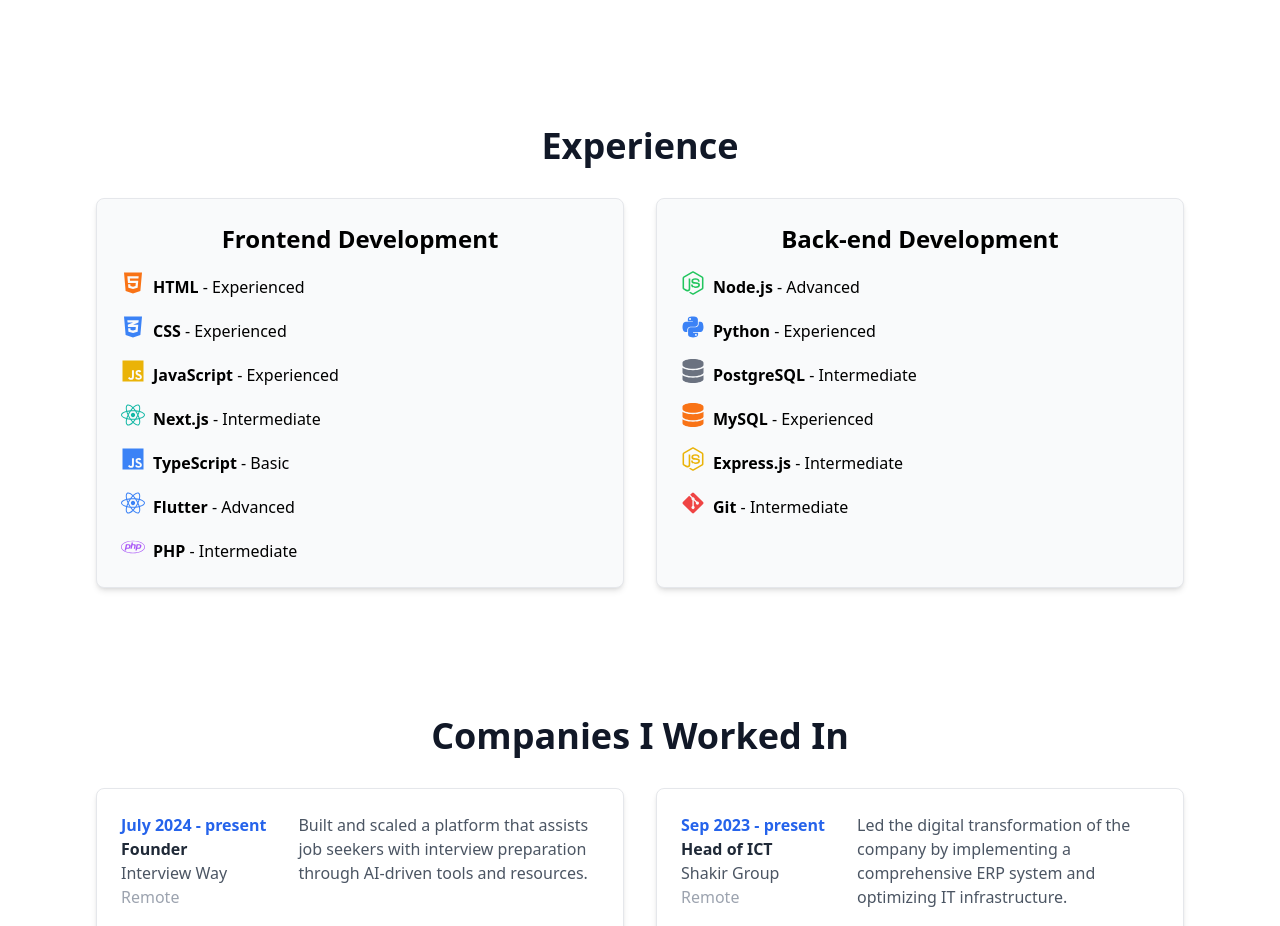
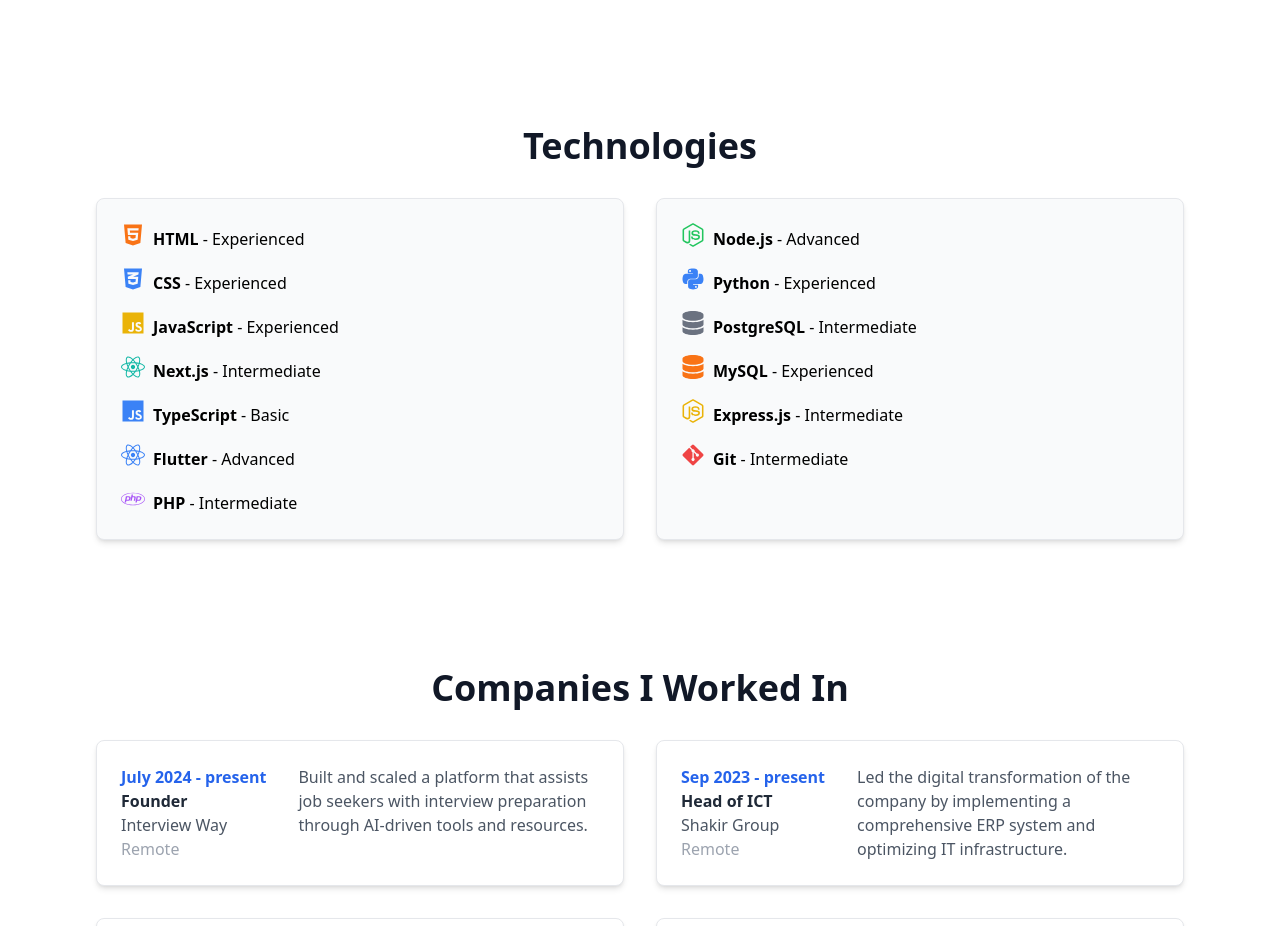
Before and after one commit to abmoallim/abmoallim, a Next.js app: page / in a window 1280 px wide. Shown: the part 1004-1930 px from the top of the page. Built offline with nearby package versions, Linux system fonts and the light colour scheme.

Commit message:
Technologies

```diff
--- a/app/components/Experience.js
+++ b/app/components/Experience.js
@@ -8,10 +8,10 @@
     return (
         <section id="experience" className="py-16 bg-white dark:bg-gray-900 text-black dark:text-white">
             <div className="container mx-auto px-6 md:px-12 lg:px-24">
-                <h2 className="text-4xl font-bold text-center text-gray-900 mb-8">Experience</h2>
+                <h2 className="text-4xl font-bold text-center text-gray-900 mb-8">Technologies</h2>
                 <div className="grid grid-cols-1 md:grid-cols-2 gap-8">
                     <div className="p-6 border rounded-lg shadow-md bg-gray-50 dark:bg-slate-800">
-                        <h3 className="text-2xl font-semibold text-center mb-4">Frontend Development</h3>
+                        {/* <h3 className="text-2xl font-semibold text-center mb-4">Frontend Development</h3> */}
                         <ul className="space-y-4">
                             <li><FontAwesomeIcon icon={faHtml5} className="text-orange-500 w-6 h-6 mr-2" /><strong>HTML</strong> - Experienced</li>
                             <li><FontAwesomeIcon icon={faCss3Alt} className="text-blue-500 w-6 h-6 mr-2" /><strong>CSS</strong> - Experienced</li>
@@ -23,7 +23,7 @@
                         </ul>
                     </div>
                     <div className="p-6 border rounded-lg shadow-md bg-gray-50 dark:bg-slate-800">
-                        <h3 className="text-2xl font-semibold text-center mb-4">Back-end Development</h3>
+                        {/* <h3 className="text-2xl font-semibold text-center mb-4">Back-end Development</h3> */}
                         <ul className="space-y-4">
                             <li><FontAwesomeIcon icon={faNodeJs} className="text-green-500 w-6 h-6 mr-2" /><strong>Node.js</strong> - Advanced</li>
                             <li><FontAwesomeIcon icon={faPython} className="text-blue-500 w-6 h-6 mr-2" /><strong>Python</strong> - Experienced</li>
```
